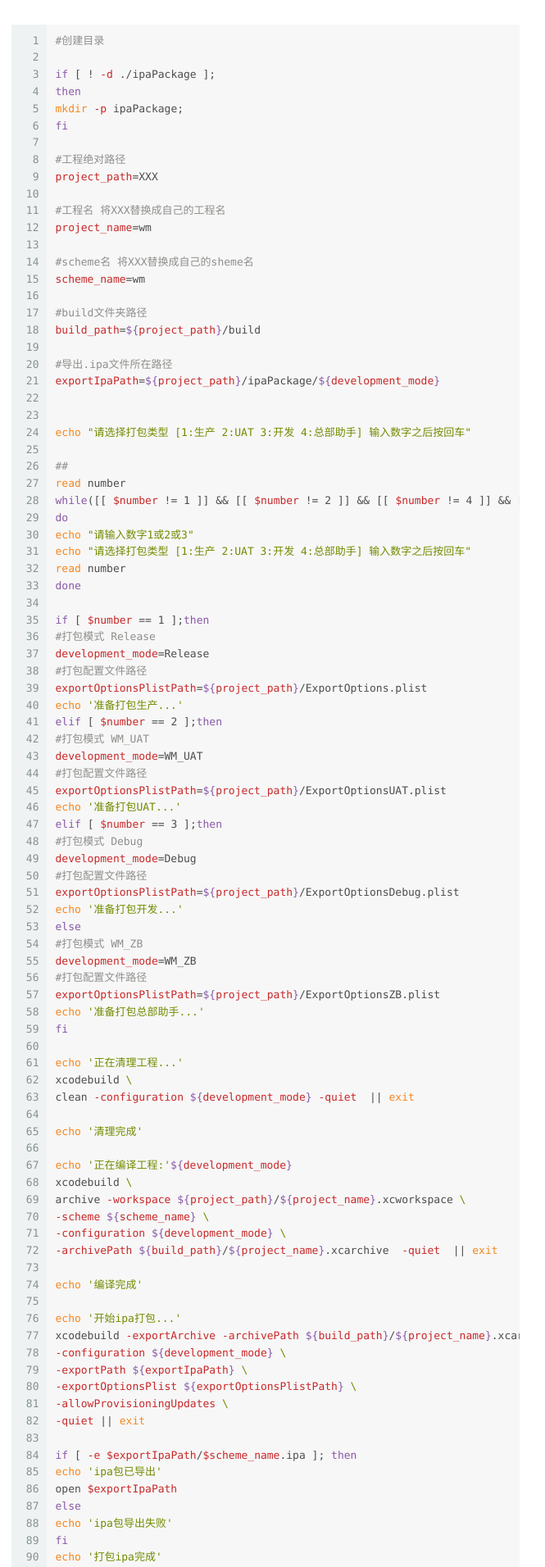
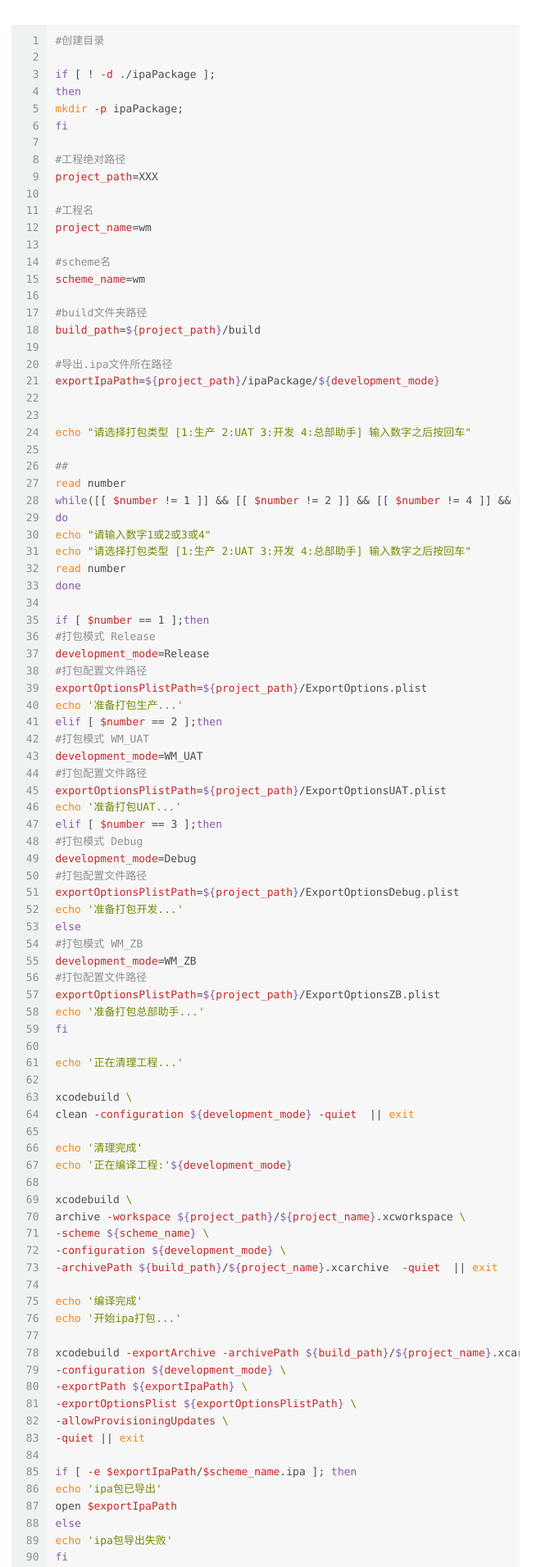
Before and after one commit to jiwuming/jiwuming.github.io, a Jekyll site: the page built from _posts/2018-08-05-xcodebuild.md, in a window 1280 px wide. Shown: the part 3074-4986 px from the top of the page at 82% size, without its empty margins (446-1111 px from the left). Built offline with Jekyll 4.4.1, drawn with Linux system fonts in a browser that asks for light colours; some of the changed text lies outside the part shown.

Commit message:
修改细节

```diff
--- a/_posts/2018-08-05-xcodebuild.md
+++ b/_posts/2018-08-05-xcodebuild.md
@@ -82,10 +82,10 @@ fi
 #工程绝对路径
 project_path=XXX
 
-#工程名 将XXX替换成自己的工程名
+#工程名
 project_name=wm
 
-#scheme名 将XXX替换成自己的sheme名
+#scheme名
 scheme_name=wm
 
 #build文件夹路径
@@ -101,7 +101,7 @@ echo "请选择打包类型 [1:生产 2:UAT 3:开发 4:总部助手] 输入数
 read number
 while([[ $number != 1 ]] && [[ $number != 2 ]] && [[ $number != 4 ]] && [[ $number != 3 ]])
 do
-echo "请输入数字1或2或3"
+echo "请输入数字1或2或3或4"
 echo "请选择打包类型 [1:生产 2:UAT 3:开发 4:总部助手] 输入数字之后按回车"
 read number
 done
@@ -133,12 +133,13 @@ echo '准备打包总部助手...'
 fi
 
 echo '正在清理工程...'
+
 xcodebuild \
 clean -configuration ${development_mode} -quiet  || exit
 
 echo '清理完成'
+echo '正在编译工程:'${development_mode}
 
-echo '正在编译工程:'${development_mode}
 xcodebuild \
 archive -workspace ${project_path}/${project_name}.xcworkspace \
 -scheme ${scheme_name} \
@@ -146,8 +147,8 @@ archive -workspace ${project_path}/${project_name}.xcworkspace \
 -archivePath ${build_path}/${project_name}.xcarchive  -quiet  || exit
 
 echo '编译完成'
+echo '开始ipa打包...'
 
-echo '开始ipa打包...'
 xcodebuild -exportArchive -archivePath ${build_path}/${project_name}.xcarchive \
 -configuration ${development_mode} \
 -exportPath ${exportIpaPath} \
```
Also changed, not shown: other parts of _posts/2018-08-05-xcodebuild.md (+3 -3 lines).
